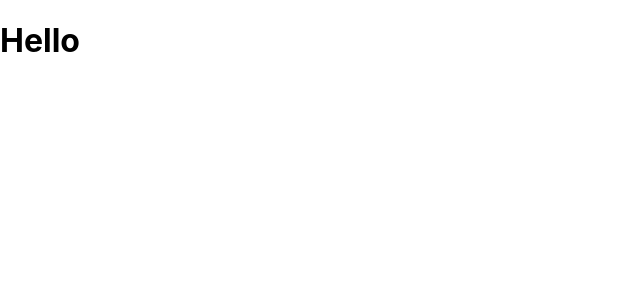
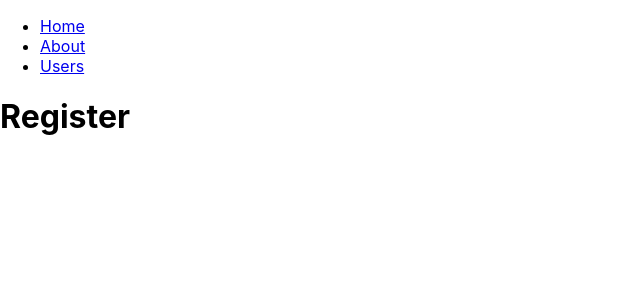
Before and after one commit to pleomax69x/final_proj_react24_client, a React (Create React App) app: page /register in a window 1280 px wide. Shown: the top 300 px of the page, without its empty margins (0-640 px from the left). Built offline with nearby package versions, Linux system fonts and the light colour scheme.

Commit message:
simple route

```diff
--- a/src/App.js
+++ b/src/App.js
@@ -1,11 +1,41 @@
-import React from "react";
-import "./App.css";
+import React from 'react';
+import './App.css';
+import { BrowserRouter as Router, Switch, Route, Link } from 'react-router-dom';
+import Register from './components/pages/register';
+import Login from './components/pages/login';
+import Project from './components/pages/project';
 
 function App() {
   return (
-    <div>
-      <h1>Hello</h1>
-    </div>
+    <Router>
+      <div>
+        <nav>
+          <ul>
+            <li>
+              <Link to="/register">Home</Link>
+            </li>
+            <li>
+              <Link to="/login">About</Link>
+            </li>
+            <li>
+              <Link to="/projects">Users</Link>
+            </li>
+          </ul>
+        </nav>
+
+        <Switch>
+          <Route path="/register">
+            <Register />
+          </Route>
+          <Route path="/login">
+            <Login />
+          </Route>
+          <Route path="/projects">
+            <Project />
+          </Route>
+        </Switch>
+      </div>
+    </Router>
   );
 }
 
--- /dev/null
+++ b/src/components/pages/login.jsx
@@ -0,0 +1,5 @@
+const Login = () => {
+  return <h1>Login</h1>;
+};
+
+export default Login;
--- /dev/null
+++ b/src/components/pages/project.jsx
@@ -0,0 +1,5 @@
+const Project = () => {
+  return <h1>Project</h1>;
+};
+
+export default Project;
--- /dev/null
+++ b/src/components/pages/register.jsx
@@ -0,0 +1,5 @@
+const Register = () => {
+  return <h1>Register</h1>;
+};
+
+export default Register;
```
